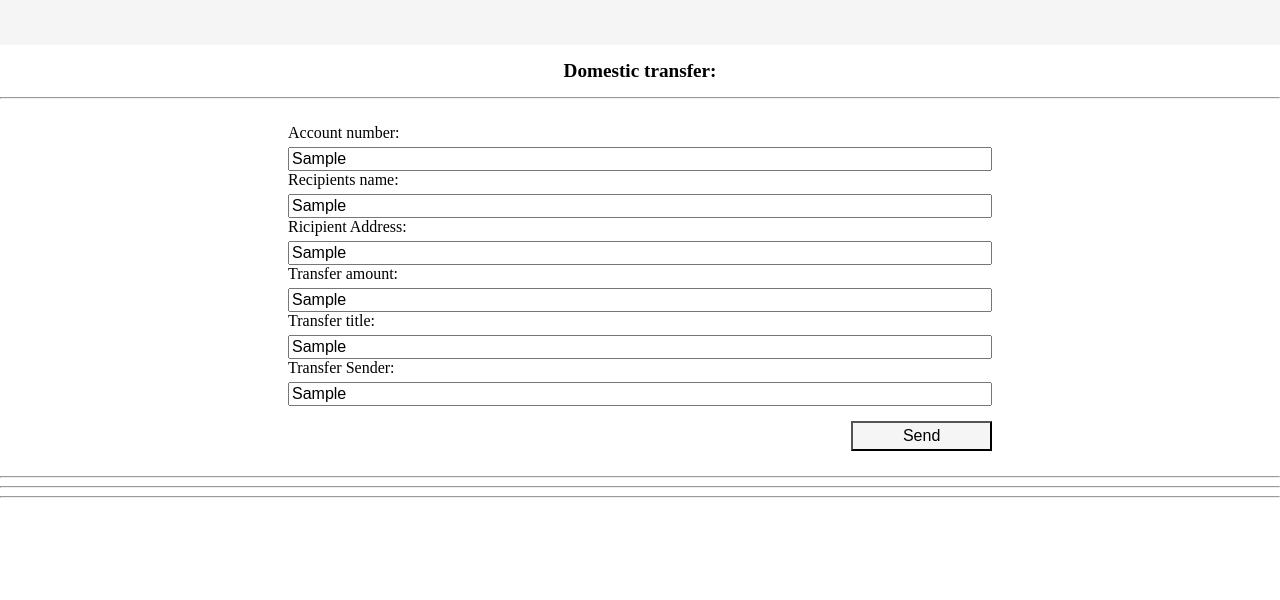
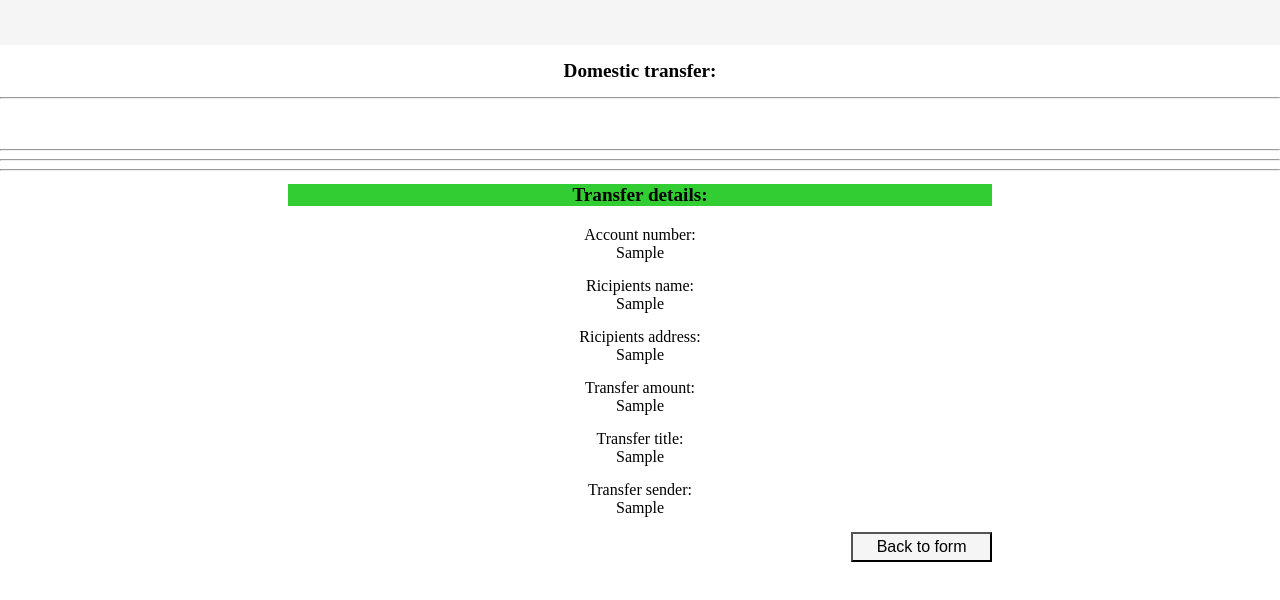
Before and after one commit to WojtekZalewski/Domestic_transfer, an Angular app: page / in a window 1280 px wide. Both pictures are taken after typing "Sample", "Sample", "Sample", "Sample", "Sample", "Sample" into the empty fields and a click on the button "Send". Shown: the top 600 px of the page. Built offline with nearby package versions, Linux system fonts and the light colour scheme.

Commit message:
template z podsumowaniem wypełnionego formularza

```diff
--- a/src/app/transfer-form/transfer-form.component.css
+++ b/src/app/transfer-form/transfer-form.component.css
@@ -8,7 +8,7 @@ header {
     background-color: whitesmoke;
 }
 
-h1 {
+h1, h2 {
     font-size: 0.6rem;
     margin: 15px auto;
     text-align: center;
@@ -20,7 +20,8 @@ form {
     justify-content: center;
 }
 
-.content-form{
+.content-form,
+.finish-form-container{
     width: 55%;
 }
 
@@ -28,7 +29,7 @@ label {
     margin: 15px auto 0px 0px;
 }
 input {
-    margin: 5px auto 0px auto;
+    margin: 5px auto 15px auto;
     width: 100%;
 }
 
@@ -38,7 +39,7 @@ input {
     background-color: red;
     color: white;
     line-height: 25px;
-    margin: 0px auto 15px auto;
+    margin: -15px auto 15px auto;
     font-size: 0.35rem;
     padding: 0px 0px 0px 5px;
 
@@ -49,10 +50,28 @@ input {
     justify-content: flex-end;
 }
 
-button[type="submit"] {
+button[type="submit"],
+button[type="button"] {
     width: 20%;
     height: 30px;
     background-color: whitesmoke;
     cursor: pointer;
     margin: 15px 0px auto auto ;
 }
+
+h2 {
+    background-color: limegreen;
+    width: 100%;
+    margin: 5px auto;
+}
+
+.finish-form-container {
+    display: flex;
+    flex-direction: column;
+    align-items: center;
+    margin: auto;
+}
+
+.trans-det-hdr {
+    margin: 15px auto auto auto;
+}
--- a/src/app/transfer-form/transfer-form.component.html
+++ b/src/app/transfer-form/transfer-form.component.html
@@ -1,7 +1,7 @@
 <header></header>
 <h1>Domestic transfer:</h1>
 <hr>
-<form [formGroup]="transferForm" (ngSubmit)="onSubmit()" *ngIf="!show">
+<form #form="ngForm" [formGroup]="transferForm" (ngSubmit)="onSubmit()">
   <div class="content-form" [hidden]="submitted">
     <!-- accountNumber -->
     <label for="transferForm">Account number: </label>
@@ -40,3 +40,20 @@
   </div>
 </form>
 <hr><hr><hr>
+<!-- finish form container -->
+<div class="finish-form-container" *ngIf="submitted">
+  <h2>Transfer details:</h2>
+    <div class="trans-det-hdr">Account number:</div>
+    <div class="trans-det-row">{{transferForm.get('accountNumber').value}}</div>
+    <div class="trans-det-hdr">Ricipients name:</div>
+    <div class="trans-det-row">{{transferForm.get('ricipientsName').value}}</div>
+    <div class="trans-det-hdr">Ricipients address:</div>
+    <div class="trans-det-row">{{transferForm.get('ricipientsAddress').value}}</div>
+    <div class="trans-det-hdr">Transfer amount:</div>
+    <div class="trans-det-row">{{transferForm.get('transferAmount').value}}</div>
+    <div class="trans-det-hdr">Transfer title:</div>
+    <div class="trans-det-row">{{transferForm.get('transferTitle').value}}</div>
+    <div class="trans-det-hdr">Transfer sender:</div>
+    <div class="trans-det-row">{{transferForm.get('transferSender').value}}</div>
+    <button type="button" class="reset" (click)="backForm()">Back to form</button>
+</div>
--- a/src/app/transfer-form/transfer-form.component.ts
+++ b/src/app/transfer-form/transfer-form.component.ts
@@ -55,6 +55,10 @@ export class TransferFormComponent implements OnInit {
     });
   }
   onSubmit() {
-
+    this.submitted = !this.submitted;
+  }
+  backForm() {
+    this.submitted = !this.submitted;
+    this.transferForm.reset();
   }
 }
```
